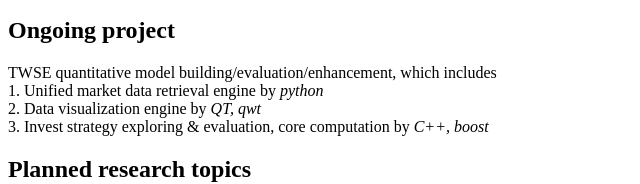
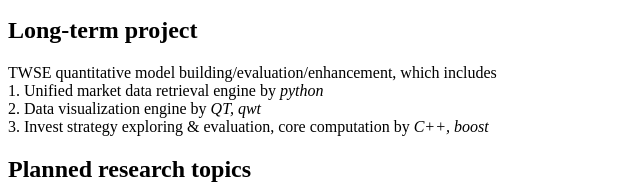
Before and after one commit to r-kan/r-kan.github.io, a plain HTML site: page index.html in a window 1280 px wide. Shown: the part 306-490 px from the top of the page, 0-640 px from the left. Drawn offline with Linux system fonts and the light colour scheme.

Commit message:
Update index.html

```diff
--- a/index.html
+++ b/index.html
@@ -12,7 +12,7 @@ Realize and change the world in software way
 <a href="https://github.com/r-kan/semile">semile</a>: a profiling framework catches semantics of programs<br>
 <a href="https://github.com/sw-craftsmen/web-notifier">web-notifier</a>: a tool notifies web content change/update
 
-<h2>Ongoing project</h2>
+<h2>Long-term project</h2>
 TWSE quantitative model building/evaluation/enhancement, which includes<br>
 1. Unified market data retrieval engine by <i>python</i><br>
 2. Data visualization engine by <i>QT, qwt</i><br>
```
